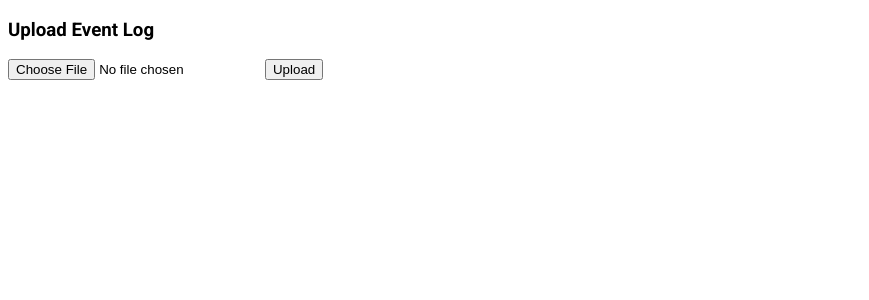
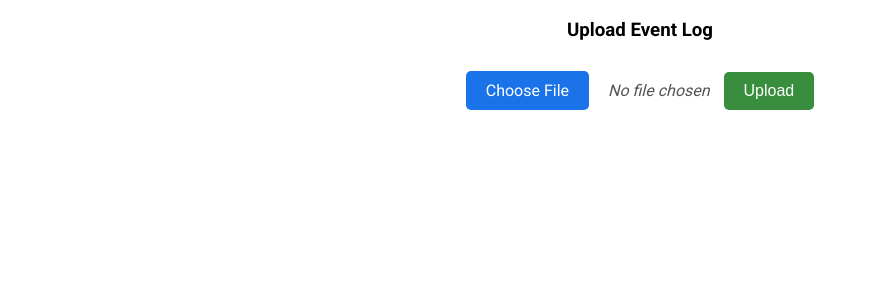
Before and after one commit to LSOrer/EDQD, a Flask app: page / in a window 1280 px wide. Shown: the top 300 px of the page, without its empty margins (0-869 px from the left). Run offline with Flask 2, Linux system fonts and the light colour scheme; parts of the project's set-up code (start-up, migrations or seed data) failed here and were passed over.

Commit message:
UI improvements (issue #4): upload section of the dashboard is now custom made

```diff
--- a/static/scripts.js
+++ b/static/scripts.js
@@ -19,6 +19,11 @@ document.getElementById('uploadForm').addEventListener('submit', function(event)
         document.getElementById('loading').style.display = 'none';
         document.getElementById('results').style.display = 'block';
       });
+});
+
+document.getElementById('file-upload').addEventListener('change', function() {
+    var fileName = this.files[0] ? this.files[0].name : 'No file chosen';
+    document.getElementById('file-name').textContent = fileName;
 });
 
 function displayResults(data) {
--- a/static/styles.css
+++ b/static/styles.css
@@ -112,19 +112,67 @@ th {
 .box, .small-box, h3, h1 {
 font-family: 'Roboto', sans-serif;
 }
-/* Loading spinner */
-#loading {
+.upload-container {
     text-align: center;
-    margin-top: 50px;
+    margin: 30px 0;
+    font-family: 'Roboto', sans-serif;
+}
+
+.custom-file-upload {
+    display: inline-block;
+    padding: 10px 20px;
+    cursor: pointer;
+    background-color: #1A73E8;
+    color: white;
+    border-radius: 5px;
+    font-size: 1em;
+    transition: background-color 0.3s ease;
+}
+
+.custom-file-upload:hover {
+    background-color: #1558b0;
+}
+
+input[type="file"] {
+    display: none;
+}
+
+#file-name {
+    display: inline-block;
+    margin-left: 15px;
+    font-style: italic;
+    color: #555;
+}
+
+.upload-btn {
+    display: inline-block;
+    padding: 10px 20px;
+    margin-left: 10px;
+    background-color: #388E3C;
+    color: white;
+    border: none;
+    border-radius: 5px;
+    cursor: pointer;
+    font-size: 1em;
+    transition: background-color 0.3s ease;
+}
+
+.upload-btn:hover {
+    background-color: #2e7d32;
+}
+
+.loading {
+    text-align: center;
+    margin-top: 30px;
 }
 
 .spinner {
-    border: 16px solid #f3f3f3; /* Light grey */
-    border-top: 16px solid #3498db; /* Blue */
+    border: 8px solid #f3f3f3;
+    border-top: 8px solid #3498db;
     border-radius: 50%;
-    width: 120px;
-    height: 120px;
-    animation: spin 2s linear infinite;
+    width: 80px;
+    height: 80px;
+    animation: spin 1s linear infinite;
     margin: 0 auto;
 }
 
--- a/templates/index.html
+++ b/templates/index.html
@@ -8,13 +8,21 @@
         <link rel="stylesheet" href="{{ url_for('static', filename='styles.css') }}">
     </head>
     <body>
-        <h3>Upload Event Log</h3>
-        <form id="uploadForm" action="/upload" method="post" enctype="multipart/form-data">
-            <input type="file" name="file" accept=".xes">
-            <input type="submit" value="Upload">
-        </form>
+        <center>
+            <h3>Upload Event Log</h3>
+        </center>
+        <div class="upload-container">
+            <form id="uploadForm" action="/upload" method="post" enctype="multipart/form-data">
+                <label for="file-upload" class="custom-file-upload">
+                    Choose File
+                </label>
+                <input id="file-upload" type="file" name="file" accept=".xes">
+                <span id="file-name">No file chosen</span>
+                <input class="upload-btn" type="submit" value="Upload">
+            </form>
+        </div>
 
-        <div id="loading" style="display: none;">
+        <div id="loading" class="loading" style="display: none;">
             <div class="spinner"></div>
             <p>Processing your event log, please wait...</p>
         </div>
```
